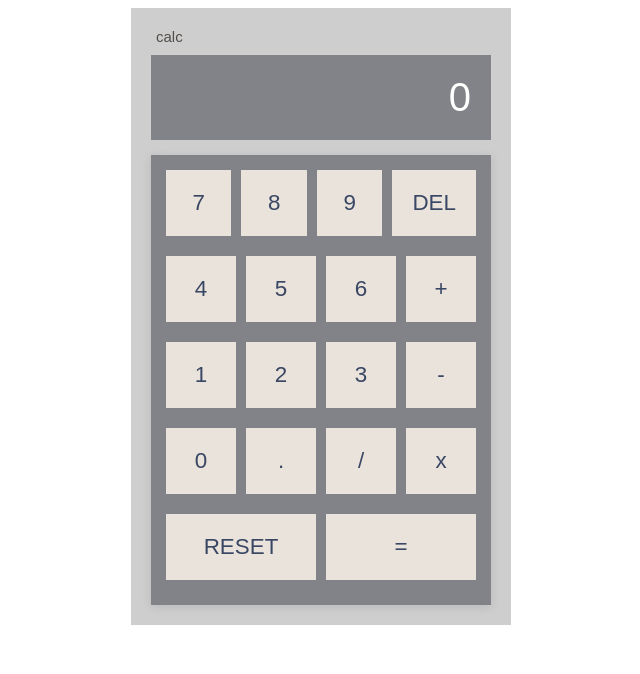
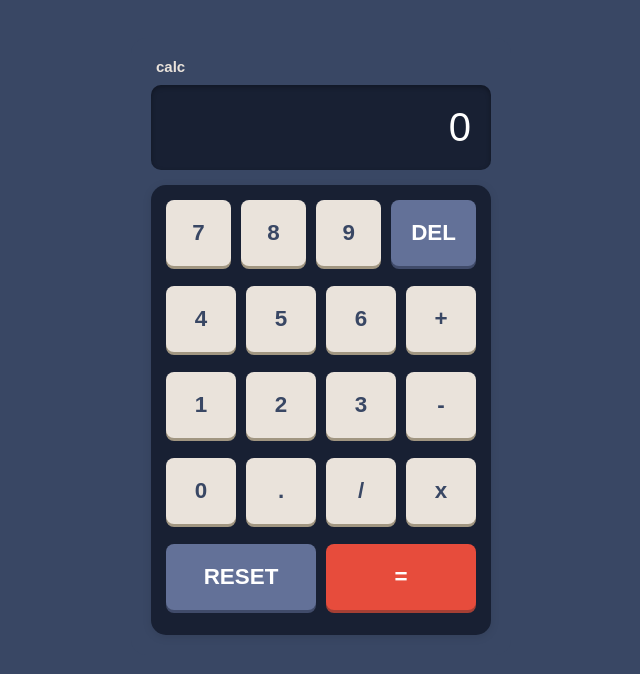
Before and after one commit to ThailanySantos/app-calc, a React (Vite) app in the folder projeto-app-calc/: page / in a window 1280 px wide. Shown: the top 674 px of the page, without its empty margins (319-959 px from the left). Built offline with nearby package versions, Linux system fonts and the light colour scheme.

Commit message:
estilo-final-calc-tema-1

```diff
--- a/projeto-app-calc/src/App.css
+++ b/projeto-app-calc/src/App.css
@@ -1,35 +1,49 @@
+body {
+  background-color: #394764;
+  margin-top: 3%;
+}
+
 .app {
   width: 340px;
   margin: 0 auto;
-  background-color: #cecece;
+  background-color: #394764;
+  border-radius: 15px;
   padding: 20px;
   font-family: 'Arial', sans-serif;
+  font-weight: 500;
 }
 
 .calc-header {
   text-align: left;
   font-size: 15px;
-  color: #524e4a;
+  color: #eae3db;
   margin-bottom: 10px;
   margin-left: 5px;
   font-family: 'Arial', sans-serif;
+  font-weight: 600;
 }
 
 .button-panel {
   display: flex;
   flex-direction: column;
-  background-color: #818388;
+  background-color: #182033;
   padding: 10px;
+  border-radius: 15px;
   box-shadow: 0 2px 10px rgba(0, 0, 0, 0.1);
 }
 
 .display {
-  background-color: #818388;
+  background-color: #182033;
   color: #ffffff;
   text-align: right;
   padding: 20px;
   font-size: 2.5em;
+  border-radius: 10px;
   margin-bottom: 15px;
+  box-shadow: inset 0 2px 5px rgba(0, 0, 0, 0.3);
+  overflow: hidden;
+  text-overflow: ellipsis;
+  white-space: nowrap;
 }
 
 .button-row {
@@ -41,27 +55,33 @@
 .button {
   background-color: #eae3db;
   border: none;
+  border-radius: 8px;
   padding: 20px;
   font-size: 1.4em;
+  font-weight: 700;
   cursor: pointer;
   flex: 1;
   margin: 5px;
+  box-shadow: 0 3px #a19681;
   color: #394764;
 }
 
 .button.DEL {
-  background-color: #eae3db;
-  color: #394764;
+  background-color: #637198;
+  color: white;
+  box-shadow: 0 3px #404b6a;
 }
 
 .button.RESET {
-  background-color: #eae3db;
-  color: #394764;
+  background-color: #637198;
+  color: white;
+  box-shadow: 0 3px #404b6a;
 }
 
 .equals {
-  background-color: #eae3db;
-  color: #394764;
+  background-color: #e74c3c;
+  color: white;
+  box-shadow: 0 3px #a53f34;
 }
 
 .equals:active {
```
